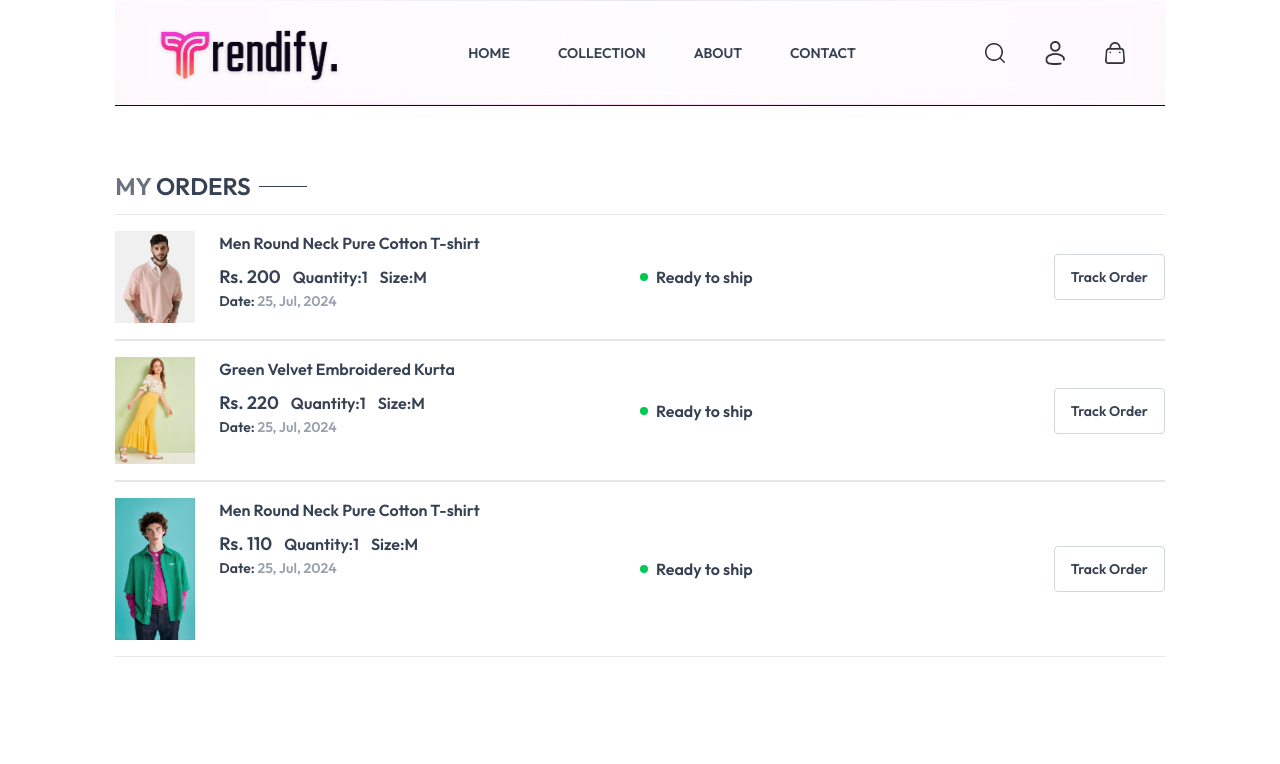
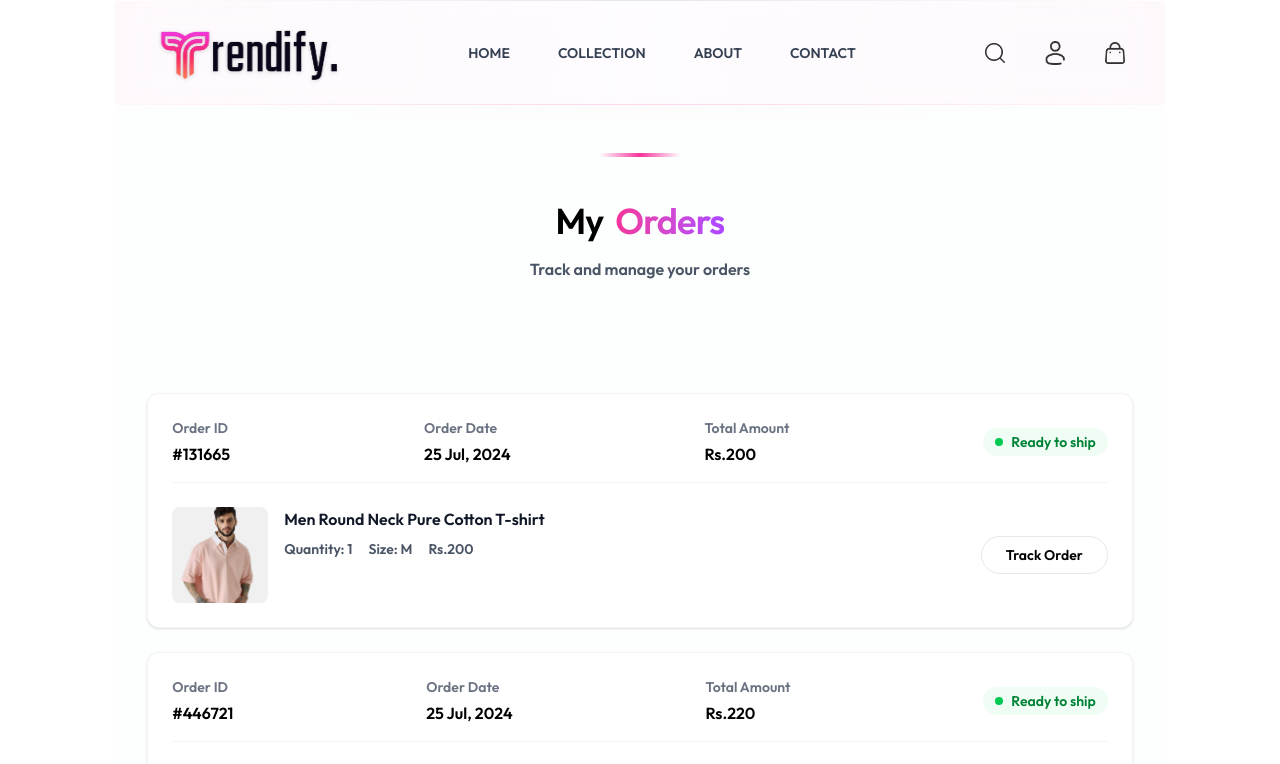
Before and after one commit to Shreey001/Trendify-Fashion-Ecommerce-Site, a React (Vite) app in the folder frontend/: page /orders in a window 1280 px wide. Shown: the top 764 px of the page. Built offline with nearby package versions, Linux system fonts and the light colour scheme.

Commit message:
Refactor Orders page with enhanced UI and improved user experience

```diff
--- a/frontend/src/pages/Orders.jsx
+++ b/frontend/src/pages/Orders.jsx
@@ -1,48 +1,116 @@
 import React, { useContext } from 'react'
 import { ShopContext } from '../context/ShopContext'
-import Title from '../components/Title'
 
 const Orders = () => {
+  const { products, currency, navigate } = useContext(ShopContext)
 
-  const { products, currency } = useContext(ShopContext);
   return (
-    <div className='border-t pt-16'>
-      <div className='text-2xl'>
-        <Title text1={'MY'} text2={'ORDERS'} />
+    <div className='min-h-screen bg-gray-50/30'>
+      <div className='max-w-7xl mx-auto px-4 sm:px-6 lg:px-8 py-12'>
+        {/* Header Section */}
+        <div className='text-center py-12 relative mb-16'>
+          <div className='absolute left-1/2 top-0 -translate-x-1/2 w-20 h-1 bg-gradient-to-r from-transparent via-pink-500 to-transparent'></div>
+          <div className='space-y-4'>
+            <h2 className='text-4xl font-bold tracking-tight'>
+              My
+              <span className='text-transparent bg-clip-text bg-gradient-to-r from-pink-500 to-purple-500 ml-3'>
+                Orders
+              </span>
+            </h2>
+            <p className='text-gray-600 text-sm md:text-base'>
+              Track and manage your orders
+            </p>
+          </div>
+        </div>
 
-      </div>
-      <div>
-        {
-          products.slice(1, 4).map((item, index) => (
-            <div className='py-4 border-t border-b border-gray-200 text-gray-700 flex flex-col md:flex-row md:items-center md:justify-between gap-4 ' key={index} >
-              <div className='flex items-start gap-6 text-sm'>
-                <img src={item.image[0]} alt='' className='w-16 sm:w-20' />
-                <div>
-                  <p className='sm:text-base font-medium'>{item.name}</p>
-                  <div className='flex items-center gap-3 mt-2 text-base text-gray-700'>
-                    <p className='text-lg'>{currency} { item.price}</p>
-                    <p>Quantity:1</p>
-                    <p>Size:M</p>
-
+        {/* Orders List */}
+        <div className='space-y-6'>
+          {products.slice(1, 4).map((item, index) => (
+            <div
+              key={index}
+              className='bg-white rounded-xl shadow-sm border border-gray-100 overflow-hidden
+                       hover:shadow-md transition-all duration-300'
+            >
+              <div className='p-6'>
+                {/* Order Header with Status */}
+                <div className='flex flex-wrap items-center justify-between gap-4 mb-6 pb-4 border-b border-gray-100'>
+                  <div className='space-y-1'>
+                    <p className='text-sm text-gray-500'>Order ID</p>
+                    <p className='font-medium'>#{(Math.random() * 1000000).toFixed(0)}</p>
                   </div>
-                  <p className='text-1xl'>Date:  <span className='text-gray-400'> 25, Jul, 2024</span></p>
-                </div>
-                </div>
-
-                <div className='md:w-1/2 flex justify-between'>
-                  <div className='flex items-center gap-2'>
-                    <p className='min-w-2 h-2 rounded-full bg-green-500'></p>
-                    <p className='text-sm md:text-base'>Ready to ship</p>
+                  <div className='space-y-1'>
+                    <p className='text-sm text-gray-500'>Order Date</p>
+                    <p className='font-medium'>25 Jul, 2024</p>
                   </div>
-                  <button className='border border-gray-300 px-4 py-3 text-sm font-medium rounded-sm'>Track Order</button>
+                  <div className='space-y-1'>
+                    <p className='text-sm text-gray-500'>Total Amount</p>
+                    <p className='font-medium'>{currency}{item.price}</p>
+                  </div>
+                  <div className='flex items-center gap-2 px-3 py-1 bg-green-50 rounded-full'>
+                    <div className='w-2 h-2 rounded-full bg-green-500'></div>
+                    <p className='text-sm font-medium text-green-700'>Ready to ship</p>
                   </div>
                 </div>
 
+                {/* Order Details */}
+                <div className='flex flex-col md:flex-row md:items-center gap-6'>
+                  {/* Product Info */}
+                  <div className='flex gap-4'>
+                    <div className='w-24 h-24 rounded-lg overflow-hidden bg-gray-50'>
+                      <img
+                        src={item.image[0]}
+                        alt={item.name}
+                        className='w-full h-full object-cover hover:scale-110 transition-transform duration-300'
+                      />
+                    </div>
+                    <div className='flex-1'>
+                      <h3 className='font-medium text-gray-900 mb-2'>{item.name}</h3>
+                      <div className='flex flex-wrap gap-4 text-sm text-gray-600'>
+                        <p>Quantity: 1</p>
+                        <p>Size: M</p>
+                        <p>{currency}{item.price}</p>
+                      </div>
+                    </div>
+                  </div>
 
-        ))
-        }
-</div>
+                  {/* Action Button */}
+                  <div className='md:ml-auto'>
+                    <button className='px-6 py-2 border border-gray-200 rounded-full text-sm font-medium
+                                   hover:bg-gray-50 hover:border-gray-300 transition-all duration-300
+                                   focus:outline-none focus:ring-2 focus:ring-offset-2 focus:ring-gray-200'>
+                      Track Order
+                    </button>
+                  </div>
+                </div>
+              </div>
+            </div>
+          ))}
+        </div>
 
+        {/* Empty State */}
+        {products.length === 0 && (
+          <div className='text-center py-12'>
+            <div className='w-24 h-24 mx-auto mb-6 text-gray-300'>
+              <svg className="w-full h-full" fill="none" viewBox="0 0 24 24" stroke="currentColor">
+                <path strokeLinecap="round" strokeLinejoin="round" strokeWidth={2}
+                      d="M19 11H5m14 0a2 2 0 012 2v6a2 2 0 01-2 2H5a2 2 0 01-2-2v-6a2 2 0 012-2m14 0V9a2 2 0 00-2-2M5 11V9a2 2 0 012-2m0 0V5a2 2 0 012-2h6a2 2 0 012 2v2M7 7h10" />
+              </svg>
+            </div>
+            <h3 className='text-xl font-bold text-gray-900 mb-2'>No Orders Yet</h3>
+            <p className='text-gray-500 mb-6'>
+              Looks like you haven't placed any orders yet
+            </p>
+            <button
+              onClick={() => navigate('/collection')}
+              className='inline-flex items-center px-6 py-3 bg-black text-white rounded-full
+                       font-medium transition-all duration-300 hover:bg-gray-800
+                       hover:shadow-lg hover:-translate-y-0.5'
+            >
+              Start Shopping
+            </button>
+          </div>
+        )}
+      </div>
     </div>
   )
 }
```
